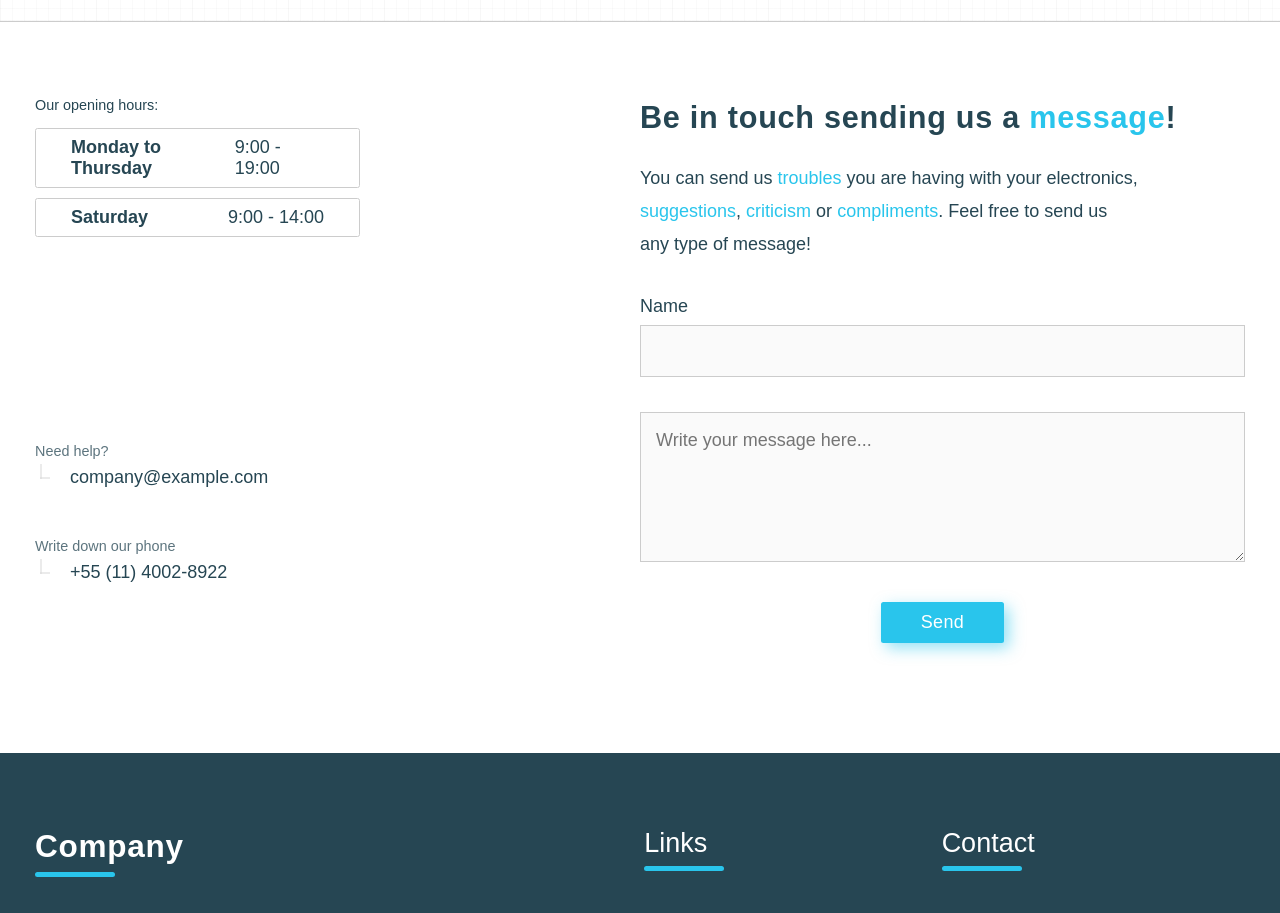
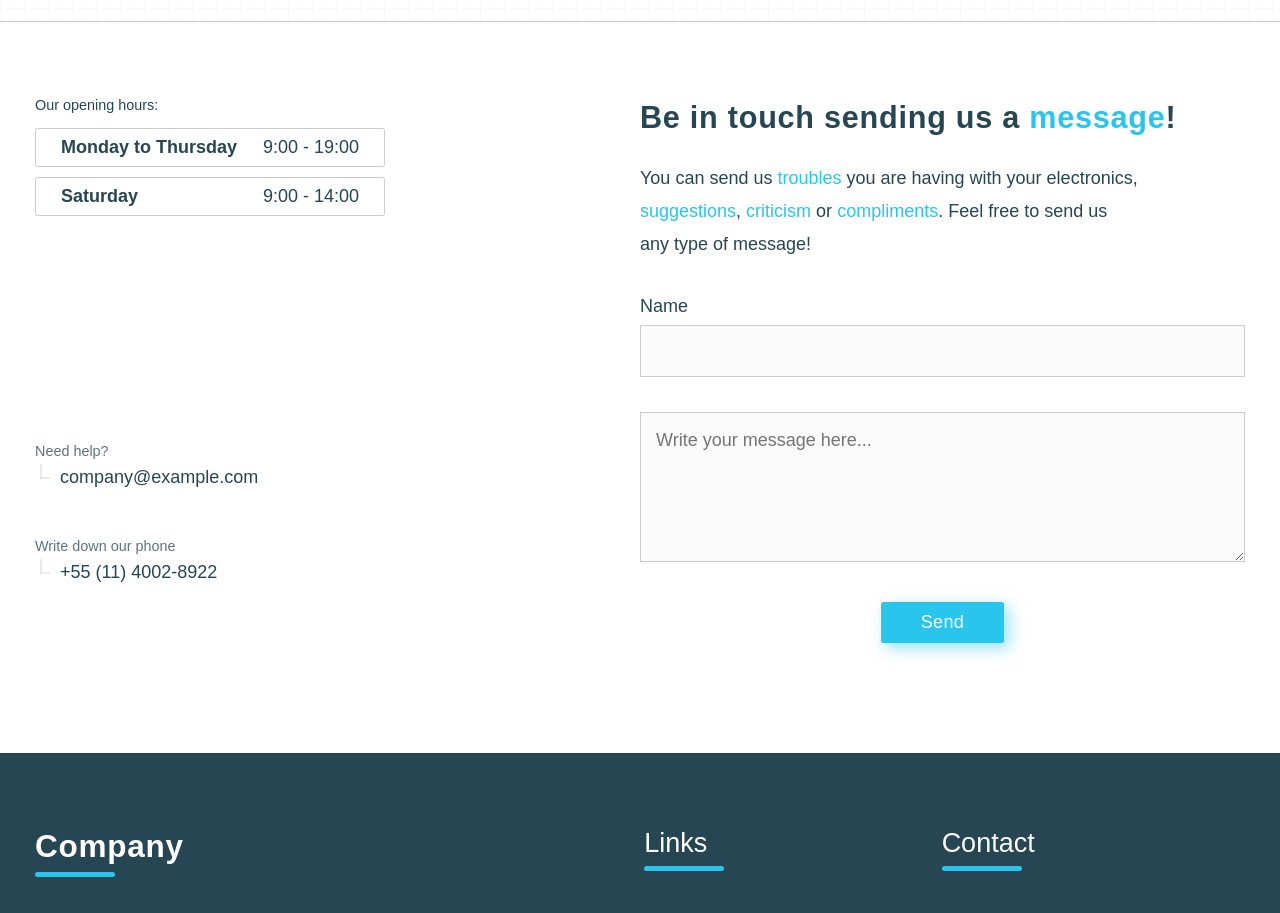
Before and after one commit to gasampaiosouza/tech-website, a Next.js app: page / in a window 1280 px wide. Shown: the part 1680-2593 px from the top of the page. Built offline with nearby package versions, Linux system fonts and the light colour scheme.

Commit message:
:tada: fix spacing bugs

```diff
--- a/components/Contact/style.module.scss
+++ b/components/Contact/style.module.scss
@@ -111,7 +111,7 @@
 		}
 
 		> .data {
-			margin-left: $default-spacing;
+			margin-left: 25px;
 			font-weight: 500;
 		}
 	}
@@ -125,7 +125,7 @@
 	&-box {
 		user-select: none;
 		margin: 10px 0;
-		padding: 8px $default-spacing;
+		padding: 8px 25px;
 		border: $default-border;
 		// width: 375px;
 		max-width: 325px;
@@ -169,4 +169,8 @@
 	.form-name > input.input {
 		font-size: 0.95em;
 	}
+
+	.opening-box {
+		max-width: 350px;
+	}
 }
```
